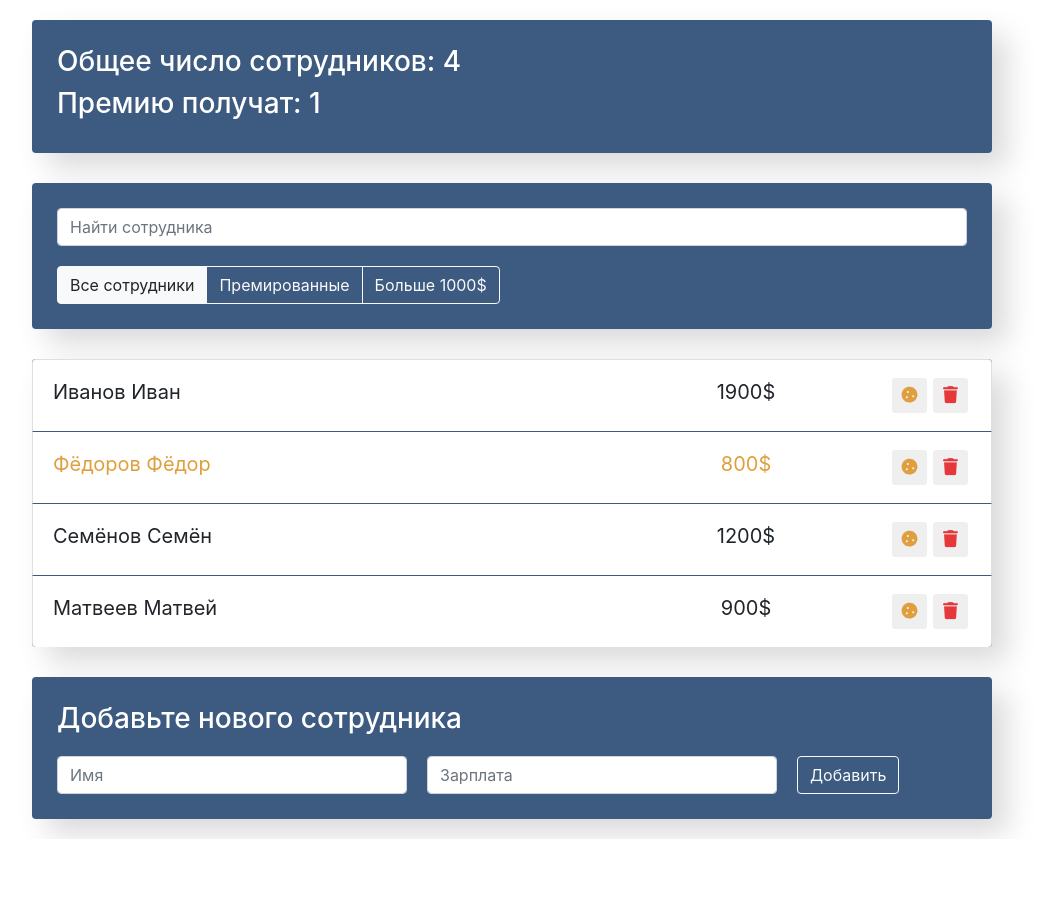
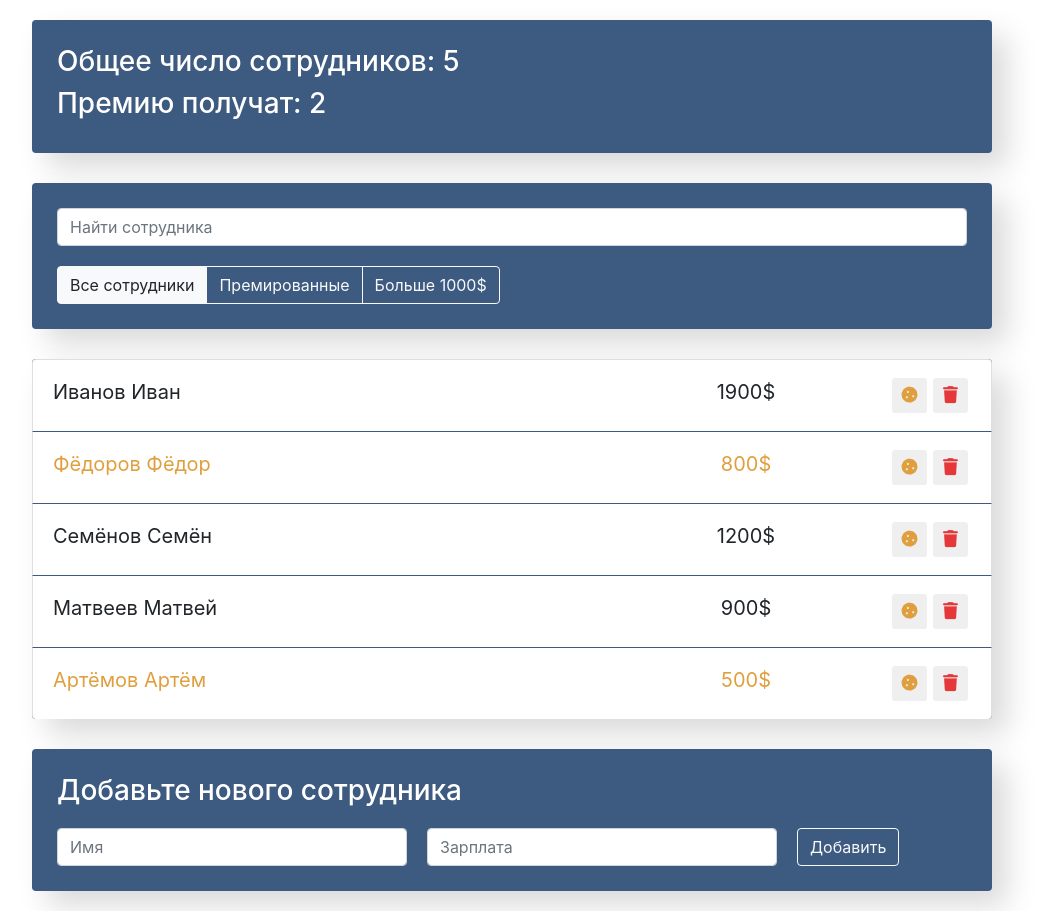
Before and after one commit to mtvphnx/react-todo, a React (Create React App) app: page / in a window 1280 px wide. Shown: the whole page, without its empty margins (128-1172 px from the left). Before the commit the page ends 839 px from the top, so only its background shows below. Built offline with nearby package versions, Linux system fonts and the light colour scheme.

Commit message:
добавил запись

```diff
--- a/src/components/App/App.jsx
+++ b/src/components/App/App.jsx
@@ -10,7 +10,8 @@ export class App extends Component {
                 {name: 'Иванов Иван', salary: 1900, increase: false, key: 0},
                 {name: 'Фёдоров Фёдор', salary: 800, increase: true, key: 1},
                 {name: 'Семёнов Семён', salary: 1200, increase: false, key: 2},
-                {name: 'Матвеев Матвей', salary: 900, increase: false, key: 3}
+                {name: 'Матвеев Матвей', salary: 900, increase: false, key: 3},
+                {name: 'Артёмов Артём', salary: 500, increase: true, key: 4}
             ],
             text: '',
             active: 'all'
```
